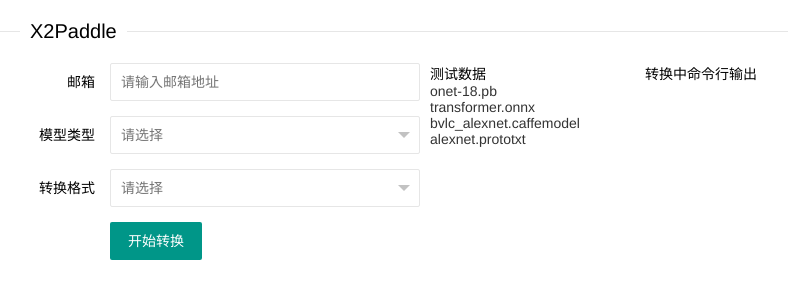
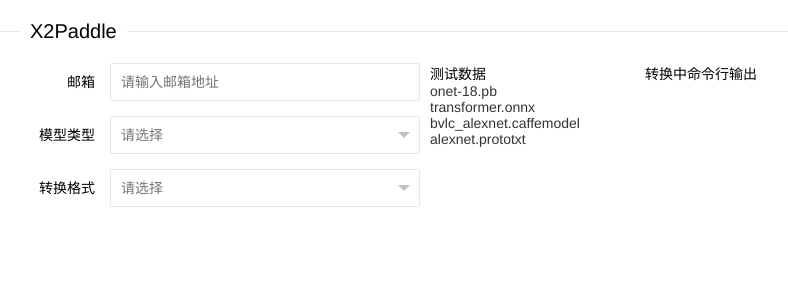
Before and after one commit to mamingjie-China/X2Paddle-flask, a Flask app: page / in a window 1280 px wide. Shown: the top 300 px of the page, without its empty margins (0-788 px from the left). Run offline with Flask 2, Linux system fonts and the light colour scheme; parts of the project's set-up code (start-up, migrations or seed data) failed here and were passed over; some libraries are stand-ins or nearby versions.

Commit message:
fix some bugs

```diff
--- a/templates/index.html
+++ b/templates/index.html
@@ -75,7 +75,6 @@
 		<div class="layui-progress layui-progress-big" lay-showPercent="yes" lay-filter="progressBar", id="progressBar", style="display: none;">
             <label class="layui-progress-label">上传进度</label>
 			<div class="layui-progress-bar layui-bg-blue" lay-percent="0%"></div>
-{#            <div style="margin-top: 15px; width:3000px;"></div>#}
 		</div>
 
         <div class="layui-form-item " id="result_upload" style="display: none;">
@@ -86,14 +85,16 @@
 
   <div class="layui-form-item">
     <div class="layui-input-block">
-      <button id="commit" class="layui-btn" lay-submit lay-filter="form">开始转换</button>
-        <button id="result" class="layui-btn" style="display: none;", type="button">
-            <p><a id="resultConvertion" > 转换结果 </a></p>
-        </button>
+      <button id="commit" class="layui-btn" lay-submit lay-filter="form", style="display: none;">开始转换</button>
+{#        <button id="result" class="layui-btn" style="display: none;", type="button">转换结果#}
+{#            <p><a id="resultConvertion" > 转换结果 </a></p>#}
+{#        </button>#}
+        <a id="result" class="layui-btn layui-btn-normal" style="display: none;">Paddle模型下载</a>
     </div>
   </div>
 </form>
   </div>
+
     <div class="layui-col-md2">
       <p> 测试数据</p>
       <a href="/testdata/onet-18.pb" >onet-18.pb  </a><br/>
```
Also changed, not shown: static/js/app.js (+22 -2 lines).
